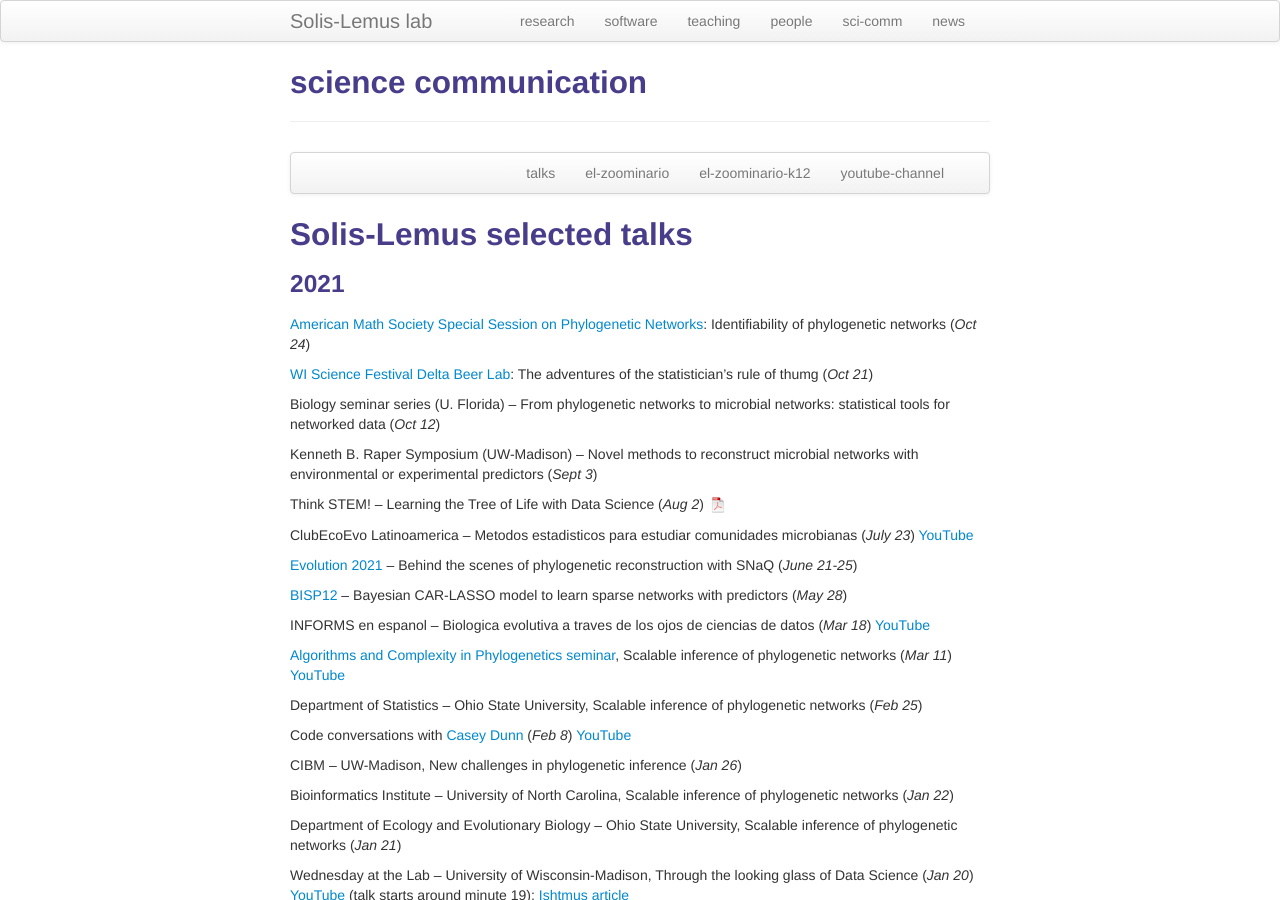
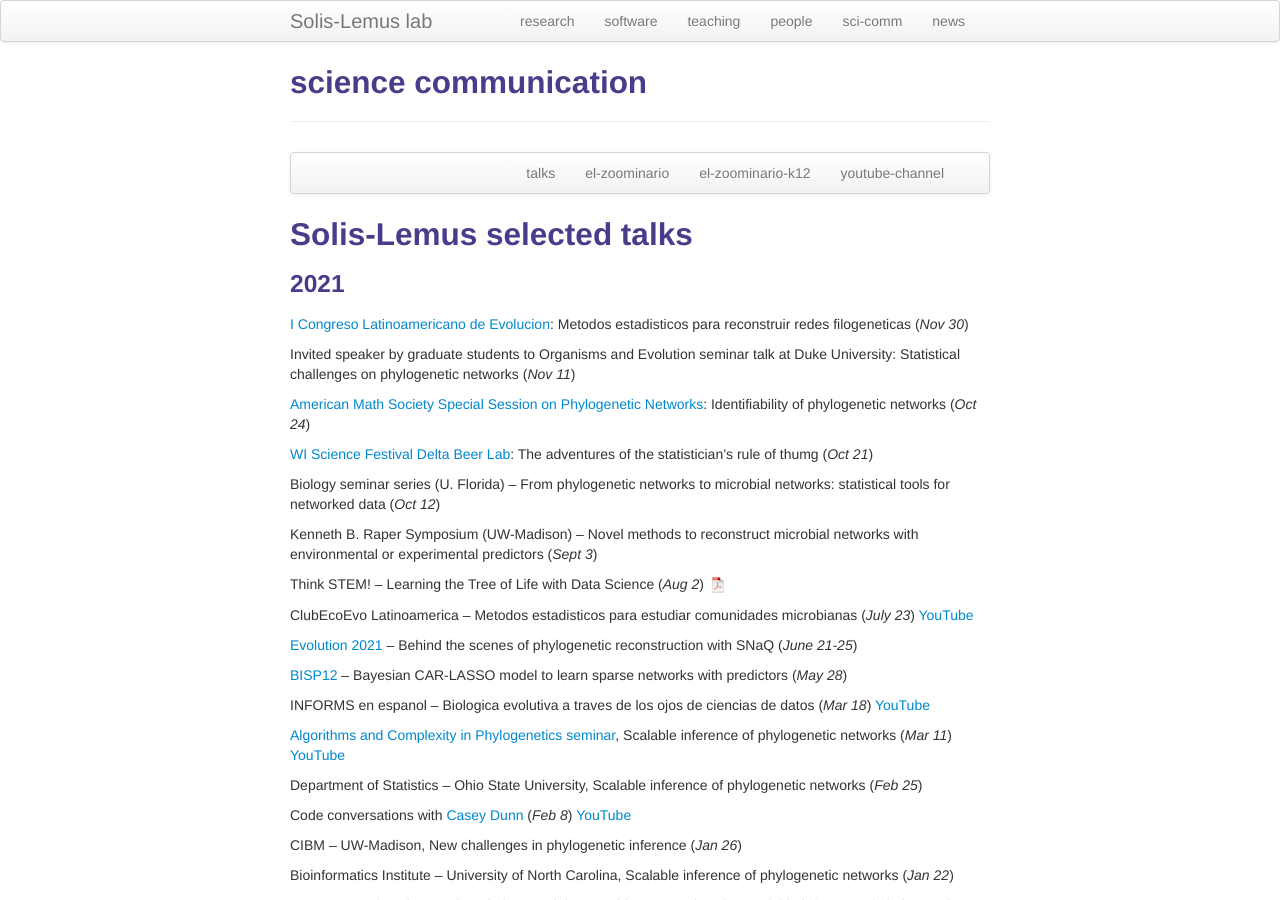
Before and after one commit to solislemuslab/solislemuslab.github.io, a Jekyll site: the page built from pages/talks.md, in a window 1280 px wide and 900 px high. Built offline with Jekyll 4.4.1, drawn with Linux system fonts in a browser that asks for light colours.

Commit message:
added nov talks

```diff
--- a/pages/talks.md
+++ b/pages/talks.md
@@ -19,6 +19,10 @@ description: Claudia Solis-Lemus' talks
 ## <a name="talks"></a>Solis-Lemus selected talks
 
 ### 2021
+
+[I Congreso Latinoamericano de Evolucion](https://www.socevol.cl/?p=1621&lang=en): Metodos estadisticos para reconstruir redes filogeneticas (_Nov 30_)
+
+Invited speaker by graduate students to Organisms and Evolution seminar talk at Duke University: Statistical challenges on phylogenetic networks (_Nov 11_)
 
 [American Math Society Special Session on Phylogenetic Networks](https://meetings.ams.org/math/fall2021w/meetingapp.cgi/Session/3956): Identifiability of phylogenetic networks (_Oct 24_)
 
```
